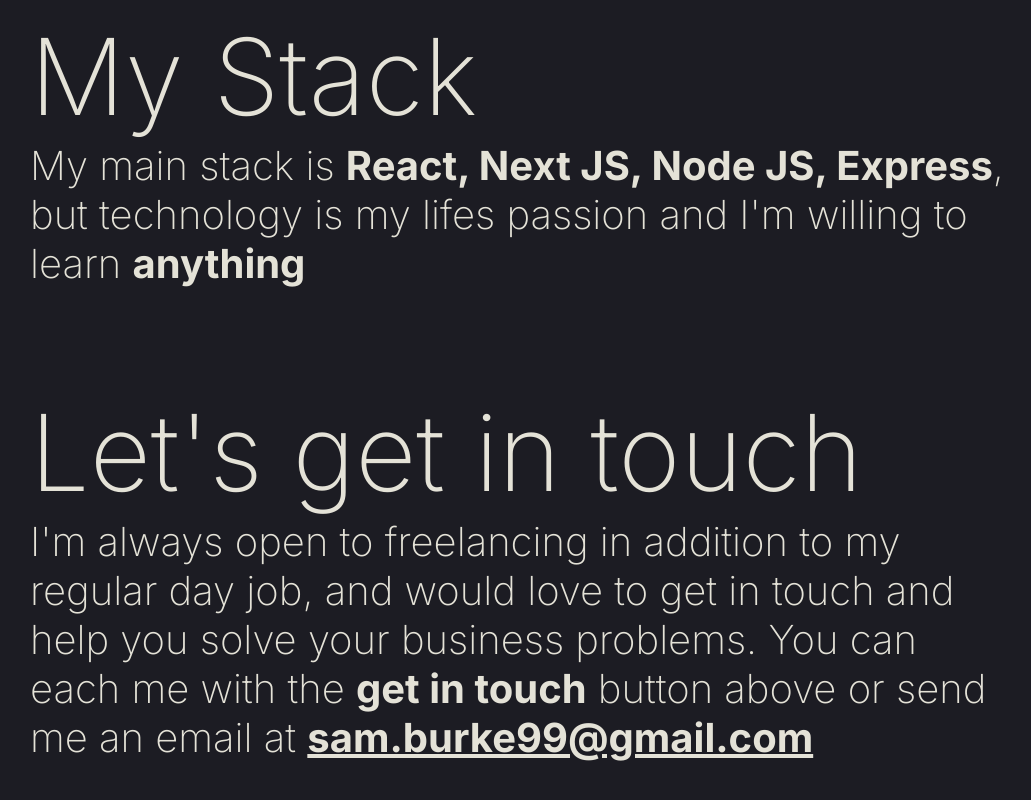
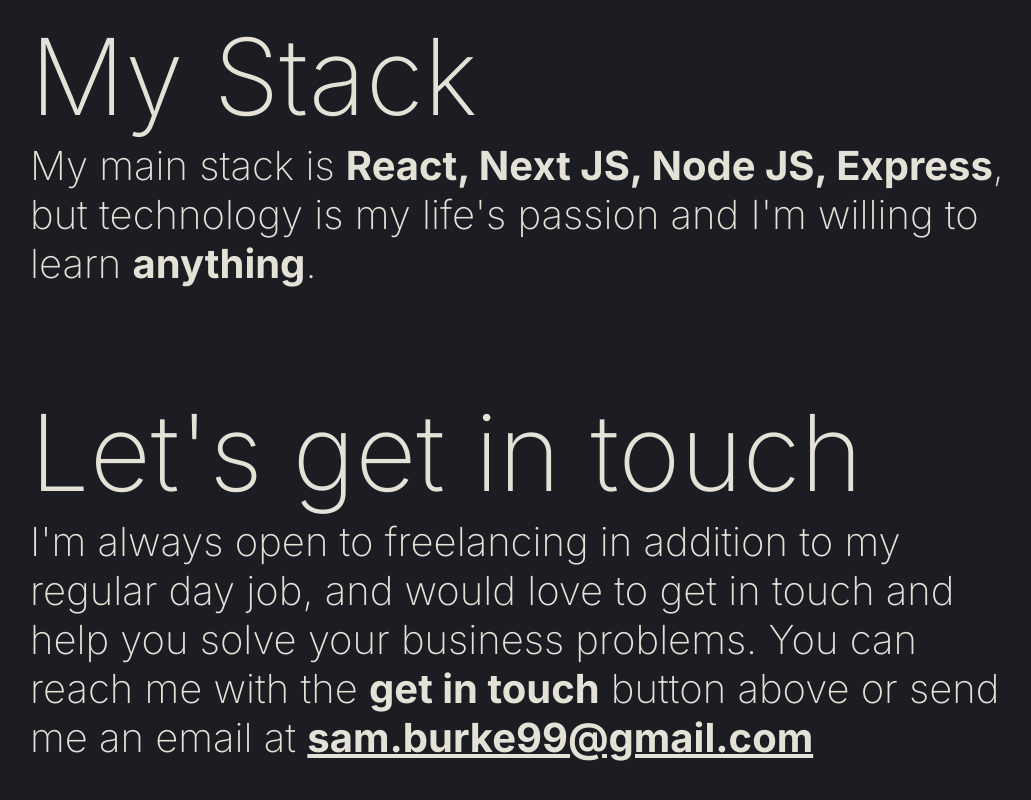
Before and after one commit to Burkes321/samuel-burke-dev, a Next.js app: page / in a window 1280 px wide. Shown: the part 616-1416 px from the top of the page, without its empty margins (120-1151 px from the left). Built offline with nearby package versions, Linux system fonts and the light colour scheme.

Commit message:
fix some typos

```diff
--- a/src/app/page.tsx
+++ b/src/app/page.tsx
@@ -8,29 +8,6 @@
     <div className={css.mainContainer}>
       <div className={css.contentContainer}>
         <NavigationBar />
-
-        {/* <Section
-         title="Hi, I'm Sam"
-         subtext={
-           <>
-             I’m an experienced <strong>full stack</strong> web developer
-             currently working at <strong>Emplifi</strong> in Czechia, and also
-             enjoy <strong>freelancing</strong> on the side.
-           </>
-         }
-         contentContainerClassName={css.introContentContainer}
-       />
-
-       <Section
-         title="My Stack"
-         subtext={
-           <>
-             My main stack is <strong>React, Next JS, Node JS, Express</strong>,
-             but technology is my passion and I&apos;m willing to learn{' '}
-             <strong>anything</strong>
-           </>
-         }
-       /> */}
 
         {/* TODO: maybe try and make this into an extensible component like the <Section /> */}
         <div className={css.headerContainer}>
@@ -46,8 +23,8 @@
           <div className={css.title}>My Stack</div>
           <div className={css.subtext}>
             My main stack is <strong>React, Next JS, Node JS, Express</strong>,
-            but technology is my lifes passion and I&apos;m willing to learn{' '}
-            <strong>anything</strong>
+            but technology is my life&apos;s passion and I&apos;m willing to
+            learn <strong>anything</strong>.
           </div>
         </div>
 
@@ -56,7 +33,7 @@
           <div className={css.subtext}>
             I&apos;m always open to freelancing in addition to my regular day
             job, and would love to get in touch and help you solve your business
-            problems. You can each me with the <strong>get in touch</strong>{' '}
+            problems. You can reach me with the <strong>get in touch</strong>{' '}
             button above or send me an email at{' '}
             <u>
               <strong>sam.burke99@gmail.com</strong>
```
